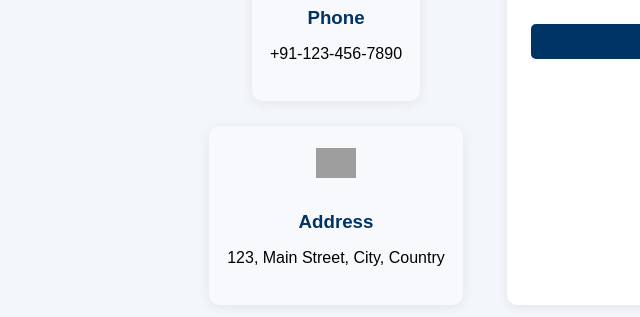
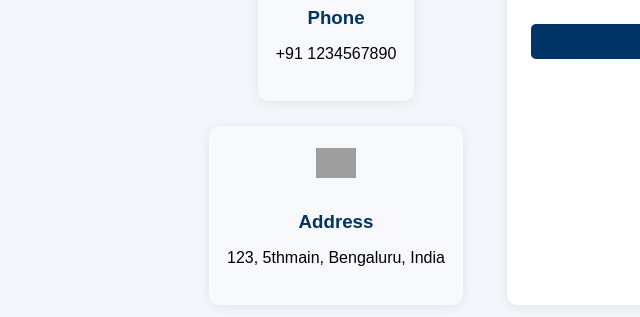
Before and after one commit to muntazimalam/alamtransaction.github.io, a plain HTML site: page contact.html in a window 1280 px wide. Shown: the part 566-883 px from the top of the page, 100-740 px from the left. Drawn offline with Linux system fonts and the light colour scheme; grey boxes are pictures that could not be loaded.

Commit message:
Update contact.html

```diff
--- a/contact.html
+++ b/contact.html
@@ -31,12 +31,12 @@
       <div class="contact-detail fade-in" style="animation-delay:0.2s;">
         <img src="https://img.icons8.com/ios-filled/40/003366/phone.png" alt="Phone">
         <h3>Phone</h3>
-        <p>+91-123-456-7890</p>
+        <p>+91 1234567890</p>
       </div>
       <div class="contact-detail fade-in" style="animation-delay:0.4s;">
         <img src="https://img.icons8.com/ios-filled/40/003366/marker.png" alt="Address">
         <h3>Address</h3>
-        <p>123, Main Street, City, Country</p>
+        <p>123, 5thmain, Bengaluru, India</p>
       </div>
     </div>
     <div class="contact-form-box">
```
